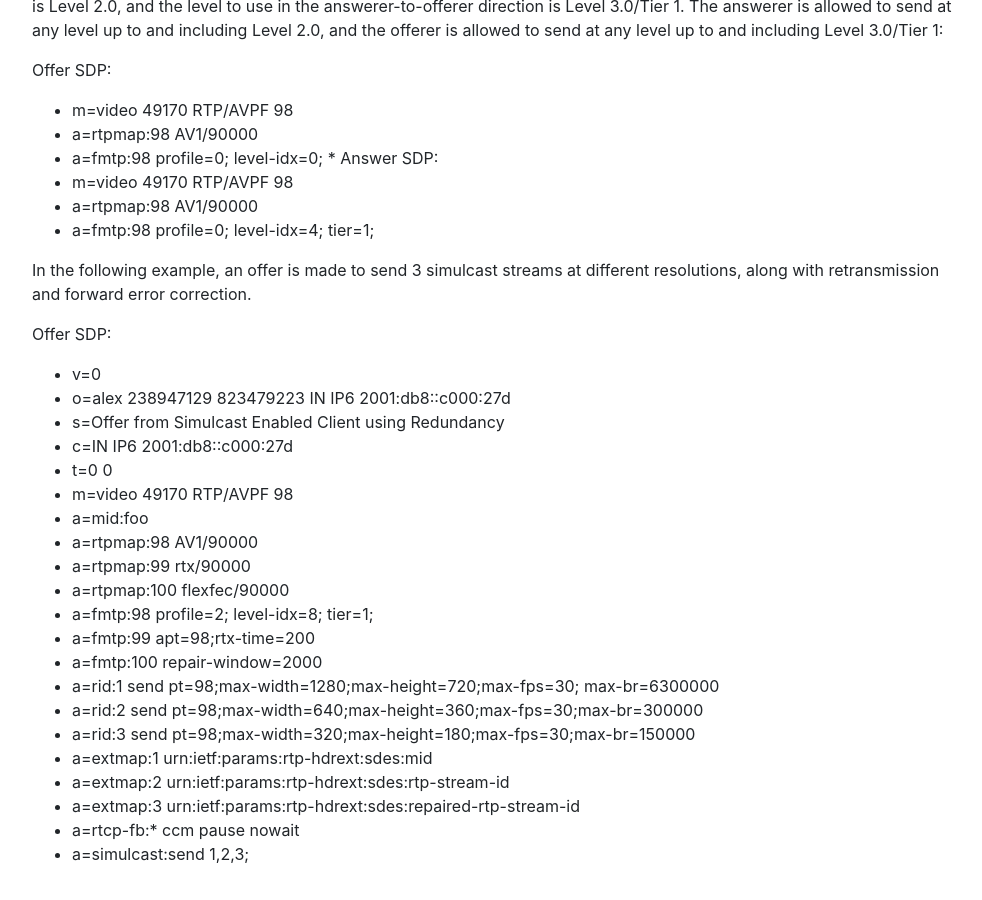
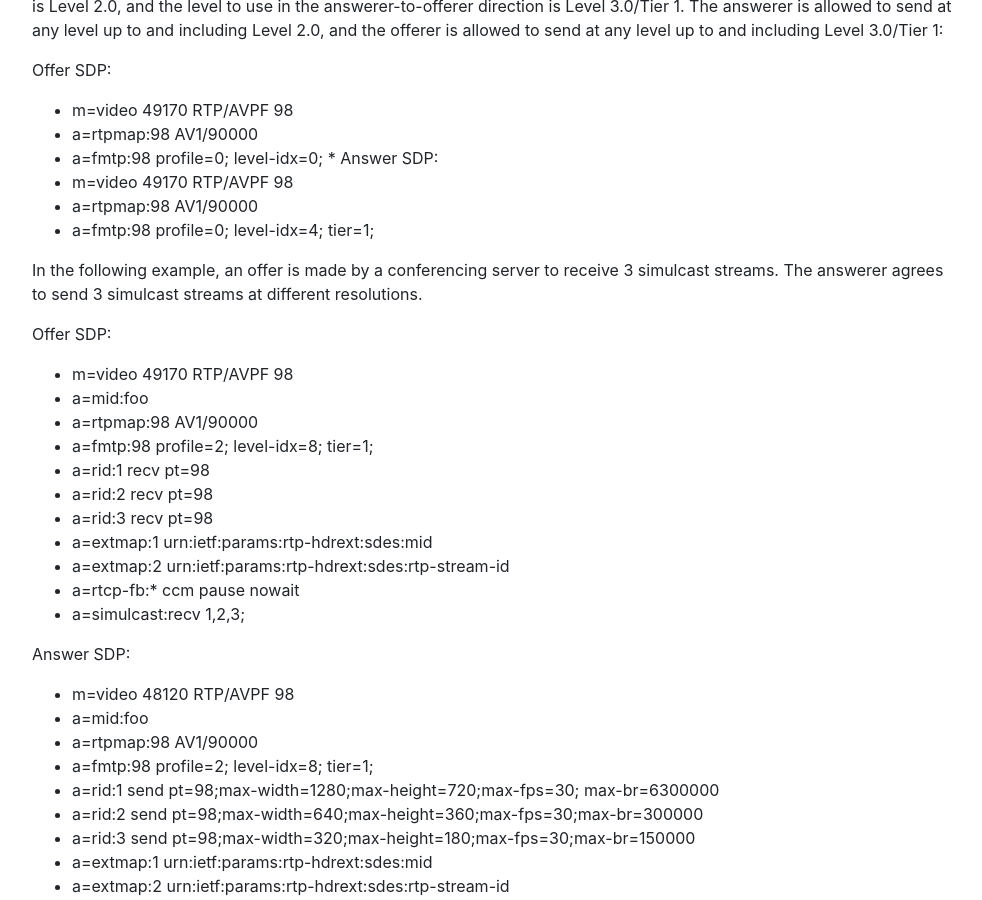
Before and after one commit to AOMediaCodec/av1-rtp-spec, a Jekyll site: the page built from index.md, in a window 1280 px wide and 900 px high, scrolled down 10289 px. Shown: the whole window, without its empty margins (53-1035 px from the left). Built offline with Jekyll 4.4.1, drawn with Linux system fonts in a browser that asks for light colours; nearby versions of some CDN libraries.

Commit message:
Include both offer and answer

```diff
--- a/av1-rtp-spec.md
+++ b/av1-rtp-spec.md
@@ -453,23 +453,26 @@ Answer SDP:
 * a=rtpmap:98 AV1/90000
 * a=fmtp:98 profile=0; level-idx=4; tier=1;
 
-In the following example, an offer is made to send 3 simulcast streams at different resolutions, along with retransmission and forward error correction.
+In the following example, an offer is made by a conferencing server to receive 3 simulcast streams.  The answerer agrees to send 3 simulcast streams at different resolutions.
 
 Offer SDP:
-
-*   v=0
-*   o=alex 238947129 823479223 IN IP6 2001:db8::c000:27d
-*   s=Offer from Simulcast Enabled Client using Redundancy
-*   c=IN IP6 2001:db8::c000:27d
-*   t=0 0
 *   m=video 49170 RTP/AVPF 98
 *   a=mid:foo
 *   a=rtpmap:98 AV1/90000
-*   a=rtpmap:99 rtx/90000
-*   a=rtpmap:100 flexfec/90000
 *   a=fmtp:98 profile=2; level-idx=8; tier=1;
-*   a=fmtp:99 apt=98;rtx-time=200
-*   a=fmtp:100 repair-window=2000
+*   a=rid:1 recv pt=98
+*   a=rid:2 recv pt=98
+*   a=rid:3 recv pt=98
+*   a=extmap:1 urn:ietf:params:rtp-hdrext:sdes:mid
+*   a=extmap:2 urn:ietf:params:rtp-hdrext:sdes:rtp-stream-id
+*   a=rtcp-fb:* ccm pause nowait
+*   a=simulcast:recv 1,2,3;
+
+Answer SDP:
+*   m=video 48120 RTP/AVPF 98
+*   a=mid:foo
+*   a=rtpmap:98 AV1/90000
+*   a=fmtp:98 profile=2; level-idx=8; tier=1;
 *   a=rid:1 send pt=98;max-width=1280;max-height=720;max-fps=30; max-br=6300000
 *   a=rid:2 send pt=98;max-width=640;max-height=360;max-fps=30;max-br=300000
 *   a=rid:3 send pt=98;max-width=320;max-height=180;max-fps=30;max-br=150000
@@ -478,7 +481,6 @@ Offer SDP:
 *   a=extmap:3 urn:ietf:params:rtp-hdrext:sdes:repaired-rtp-stream-id
 *   a=rtcp-fb:* ccm pause nowait
 *   a=simulcast:send 1,2,3;
-
 
 ## 8. Feedback Messages
 
```
